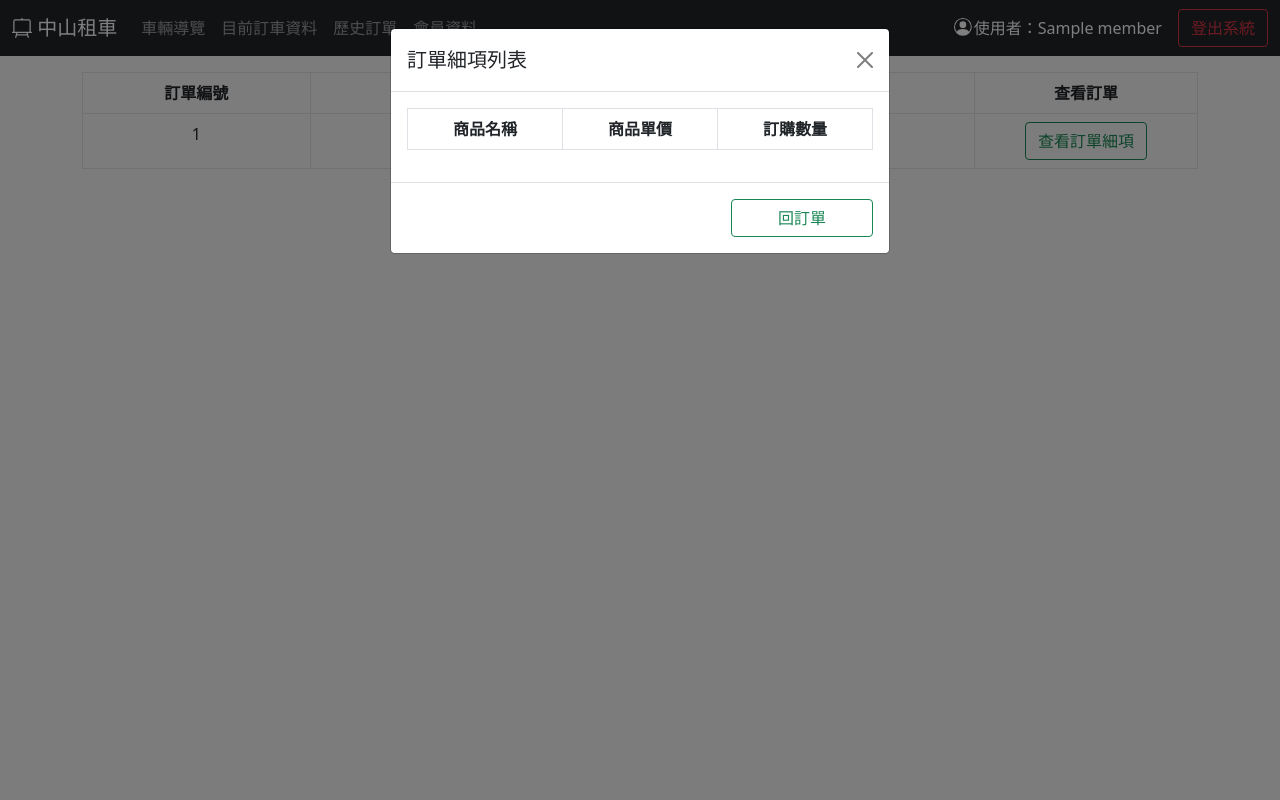
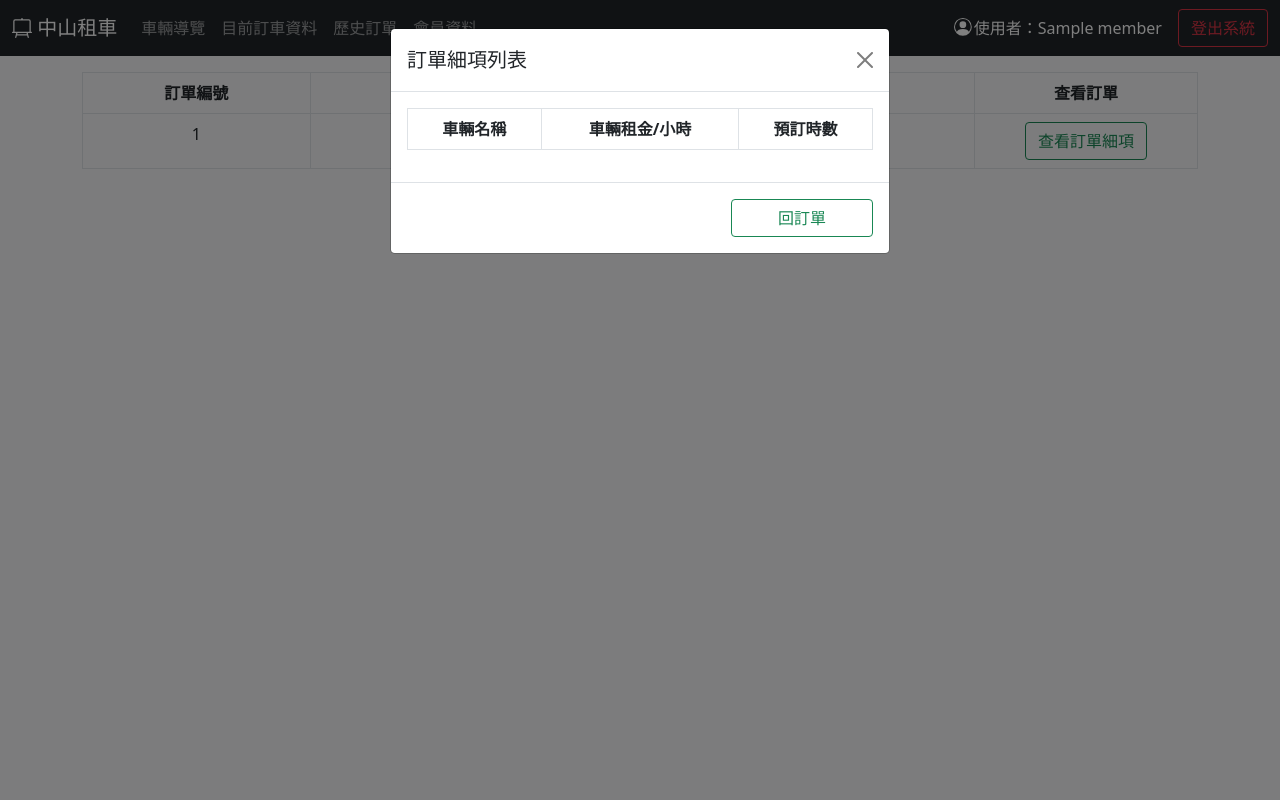
Before and after one commit to bf-yao/2024_dbproject_group2, a Flask app: page /carstore/orderlist in a window 1280 px wide, after a click on "查看訂單細項". Run offline with Flask 2, Linux system fonts and the light colour scheme; a user stored in the database is signed in; a database or web service that is not in the repository returns one stand-in record (values such as "Sample title"); lists and menus that the app fills with data are empty; parts of the project's set-up code (start-up, migrations or seed data) failed here and were passed over; some libraries are stand-ins or nearby versions.

Commit message:
新增時間區間

```diff
--- a/api/sql.py
+++ b/api/sql.py
@@ -112,7 +112,7 @@ class Member:
 
     @staticmethod
     def get_order(userid):
-        sql = 'SELECT * FROM order_list WHERE mid = %s ORDER BY startdate DESC'
+        sql = 'SELECT * FROM order_list WHERE mid = %s ORDER BY ordertime DESC'
         return DB.fetchall(sql, (userid,))
 
     @staticmethod
@@ -200,8 +200,8 @@ class Record:
 
     @staticmethod
     def add_product(input_data):
-        sql = 'INSERT INTO record (pid, tno, amount, saleprice, total) VALUES (%s, %s, 1, %s, %s)'
-        DB.execute_input(sql, (input_data['pid'], input_data['tno'], input_data['saleprice'], input_data['total']))
+        sql = 'INSERT INTO record (pid, tno, amount, saleprice, total, startdate, enddate) VALUES (%s, %s, 0, %s, %s, %s, %s)'
+        DB.execute_input(sql, (input_data['pid'], input_data['tno'], input_data['saleprice'], input_data['total'], input_data['startdate'], input_data['enddate']))
 
     @staticmethod
     def get_record(tno):
@@ -215,8 +215,8 @@ class Record:
 
     @staticmethod
     def update_product(input_data):
-        sql = 'UPDATE record SET amount = %s, total = %s WHERE pid = %s and tno = %s'
-        DB.execute_input(sql, (input_data['amount'], input_data['total'], input_data['pid'], input_data['tno']))
+        sql = 'UPDATE record SET amount = %s, total = %s, startdate=%s, enddate=%s WHERE pid = %s and tno = %s'
+        DB.execute_input(sql, (input_data['amount'], input_data['total'], input_data['startdate'], input_data['enddate'], input_data['pid'], input_data['tno']))
 
     @staticmethod
     def delete_check(pid):
--- a/carstore/templates/order.html
+++ b/carstore/templates/order.html
@@ -14,7 +14,7 @@
         <th><center>車輛編號</center></th>
         <th><center>車輛型號</center></th>
         <th><center>租金</center></th>
-        <th><center>天數</center></th>
+        <th><center>時數</center></th>
       </tr>
       {% for car in data %}
       <tr>
@@ -23,7 +23,7 @@
         <td> <center>{{ car.租金 }}</center></td>
         <td width="20%">
           <center>
-            {{ car.天數 }}
+            {{ car.時數 }}
           </center>
         </td>
       </tr>
--- a/carstore/templates/orderlist.html
+++ b/carstore/templates/orderlist.html
@@ -19,9 +19,9 @@
                   <div class="mb-3">
                     <table class="table table-bordered">
                       <tr>
-                        <th><center>商品名稱</center></th>
-                        <th><center>商品單價</center></th>
-                        <th><center>訂購數量</center></th>
+                        <th><center>車輛名稱</center></th>
+                        <th><center>車輛租金/小時</center></th>
+                        <th><center>預訂時數</center></th>
                       </tr>
 
                       {% for j in detail %}
--- a/carstore/views/store.py
+++ b/carstore/views/store.py
@@ -12,6 +12,7 @@ from link import *
 import math
 from base64 import b64encode
 from api.sql import Member, Order_List, Product, Record, Cart
+from datetime import datetime
 
 store = Blueprint('carstore', __name__, template_folder='../templates')
 
@@ -189,26 +190,42 @@ def cart():
 
             # 如果購物車裡面沒有的話，把它加一個進去
             if product is None:
-                Record.add_product({'pid': pid, 'tno': tno, 'saleprice': price, 'total': price})
+                start_date = request.form.get(f"{pid}_start") # 從form裡面拿取車時間
+                end_date = request.form.get(f"{pid}_end") # 從form裡面拿還車時間
+                Record.add_product({'pid': pid, 'tno': tno, 'saleprice': price, 'total': price, 'startdate':start_date, 'enddate':end_date})
             else:
-                # 如果購物車裡面有的話，就多加一個進去
-                amount = Record.get_amount(tno, pid)
-                total = (amount + 1) * int(price)
-                Record.update_product({'amount': amount + 1, 'tno': tno, 'pid': pid, 'total': total})
+                # 如果購物車裡面有的話
+                pass
+                # amount = Record.get_amount(tno, pid)
+                # # date = Record.get_date(pid, tno) # 取得取車與還車時間
+                # # total = (amount + 1) * int(price)
+                # Record.update_product({'amount': amount, 'tno': tno, 'pid': pid})
 
         elif "delete" in request.form:
             pid = request.form.get('delete')
             tno = Cart.get_cart(current_user.id)[1]
-
             Member.delete_product(tno, pid)
             product_data = only_cart()
         #點擊繼續購物
         elif "user_edit" in request.form:
-            change_order()
+            pid = request.form.get('pid')
+            start_date = request.form.get(f"{pid}_start") # 從form裡面拿取車時間
+            end_date = request.form.get(f"{pid}_end") # 從form裡面拿還車時間
+            if start_date and end_date:
+                change_order()
+            else:
+                pass
             return redirect(url_for('carstore.carstore'))
         #點擊直接結帳
         elif "buy" in request.form:
-            change_order()
+            pid = request.form.get('pid')
+            start_date = request.form.get(f"{pid}_start") # 從form裡面拿取車時間
+            end_date = request.form.get(f"{pid}_end") # 從form裡面拿還車時間
+            if start_date and end_date:
+                change_order()
+            else:
+                flash("請選擇時間")
+                return redirect(url_for('carstore.cart'))
             return redirect(url_for('carstore.order'))
         #點擊下訂單
         elif "order" in request.form:
@@ -243,7 +260,7 @@ def order():
             '車輛編號': i[1],
             '車輛型號': model,
             '租金': i[3],
-            '天數': i[2]
+            '時數': i[6]
         }
         product_data.append(product)
 
@@ -290,17 +307,33 @@ def change_order():
     tno = data[1] # 使用者有購物車了，購物車的交易編號是什麼
     product_row = Record.get_record(data[1])
 
+
     for i in product_row:
+        # i[0]：交易編號 / i[1]：商品編號 / i[2]：每日租金 / i[3]：總價 / i[4]/i[5]:取車/還車時間 / i[6]:天數
+        # if int(request.form[i[1]]) != i[2]:
 
-        # i[0]：交易編號 / i[1]：商品編號 / i[2]：天數 / i[3]：租金
-        if int(request.form[i[1]]) != i[2]:
-            Record.update_product({
-                'amount':request.form[i[1]],
-                'pid':i[1],
-                'tno':tno,
-                'total':int(request.form[i[1]])*int(i[3])
-            })
-            print('change')
+        # 將字符串轉換為 datetime 對象
+        startdate = datetime.fromisoformat(request.form.get(f"{i[1]}_start")).strftime('%Y-%m-%dT%H:%M')
+        enddate = datetime.fromisoformat(request.form.get(f"{i[1]}_end")).strftime('%Y-%m-%dT%H:%M')
+        time_difference = datetime.strptime(enddate, '%Y-%m-%dT%H:%M')-datetime.strptime(startdate, '%Y-%m-%dT%H:%M') # 計算時間差異
+        # 計算天數和小時數
+        days = time_difference.days  # 獲取天數
+        hours = time_difference.seconds // 3600  # 獲取剩餘小時數
+        # 判斷時間差的天數，如果未滿一天則視為一天
+        # if time_difference.days == 0 and time_difference.seconds < 86400:
+        #     amount = 1  # 如果未滿一天，設為1天
+        # else:
+        #     amount = time_difference.days + (time_difference.seconds / 86400)  # 計算完整天數
+
+        Record.update_product({
+            'startdate':startdate,
+            'enddate':enddate,
+            'amount':hours,
+            'pid':i[1],
+            'tno':tno,
+            'total':hours*int(i[2]) # 租的時數*每小時租金
+        })
+        print('change')
 
     return 0
 
@@ -319,14 +352,18 @@ def only_cart():
     for i in product_row:
         pid = i[1]
         model = Product.get_name(i[1])
-        price = i[3]
-        amount = i[2]
+        price = i[2]
+        amount = i[6]
+        startdate = i[4]
+        enddate = i[5]
 
         product = {
             '車輛編號': pid,
             '車輛型號': model,
             '租金': price,
-            '天數': amount
+            '天數': amount,
+            '取車時間':startdate,
+            '還車時間':enddate
         }
         product_data.append(product)
 
```
Also changed, not shown: carstore/templates/cart.html (+10 -3 lines).
